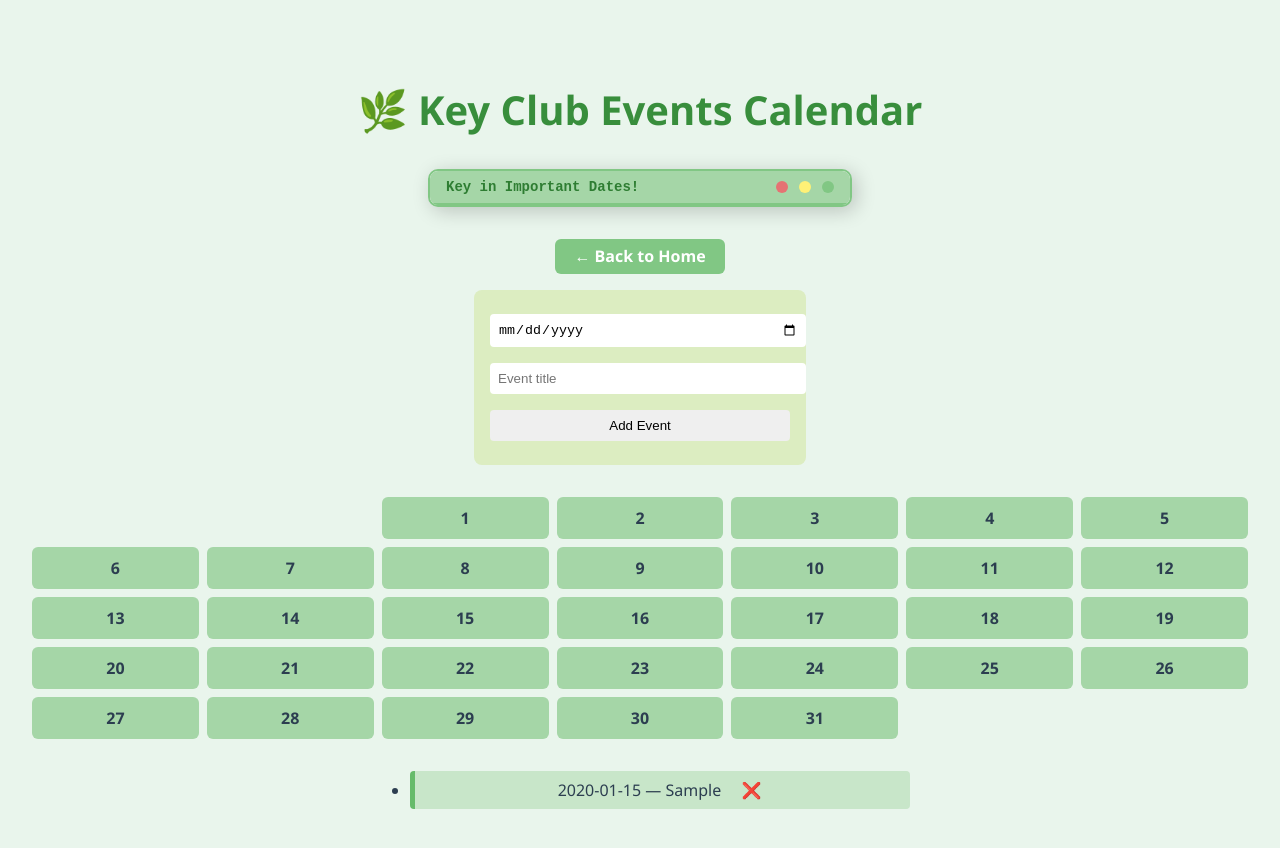
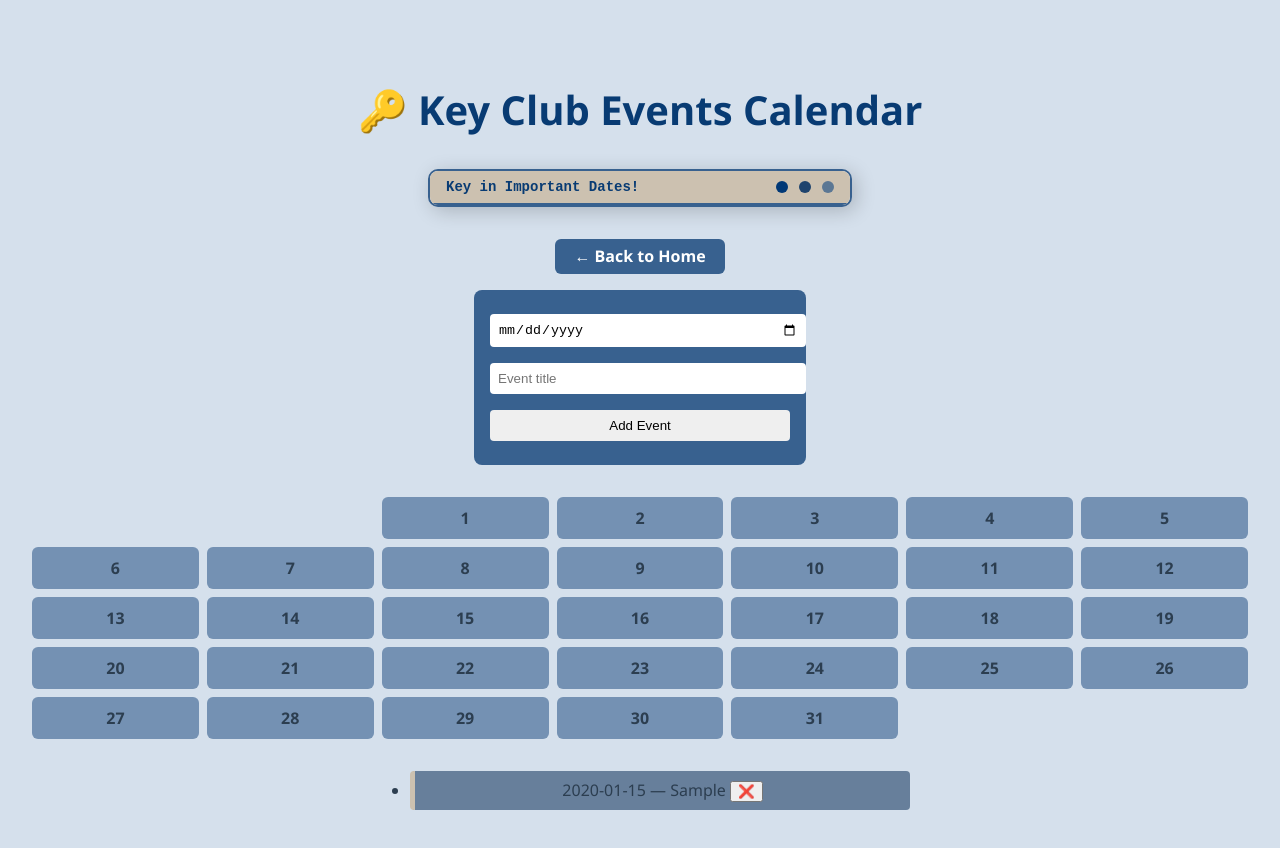
Before and after one commit to moongirl-forever/my-node-app, a website: page public/calendar.html in a window 1280 px wide. Both pictures are taken after typing "2020-01-15", "Sample" into the empty fields and a click on the button "Add Event". Drawn offline with Linux system fonts and the light colour scheme.

Commit message:
Changed the style of website to match with colors of key club logo

```diff
--- a/public/calendar.html
+++ b/public/calendar.html
@@ -6,7 +6,7 @@
   <link rel="stylesheet" href="styles.css" />
   <style>
     body {
-      background-color: #e9f5ec;
+      background-color: #D5E0EC;
       font-family: 'Segoe UI', sans-serif;
       color: #2c3e50;
       padding: 2rem;
@@ -14,7 +14,7 @@
 
     h1 {
       text-align: center;
-      color: #388e3c;
+      color: #083B73;
     }
 
     .calendar-container {
@@ -25,7 +25,7 @@
     }
 
     .day {
-      background-color: #a5d6a7;
+      background-color: #7491b3;
       padding: 10px;
       border-radius: 6px;
       text-align: center;
@@ -33,7 +33,7 @@
     }
 
     .event-form {
-      background-color: #dcedc1;
+      background-color: #38618F;
       padding: 1rem;
       border-radius: 8px;
       max-width: 300px;
@@ -55,10 +55,10 @@
     }
 
     .event-list li {
-      background: #c8e6c9;
+      background: #677f9b;
       margin: 0.5rem 0;
       padding: 0.5rem;
-      border-left: 5px solid #66bb6a;
+      border-left: 5px solid #ccc1b0;
       border-radius: 4px;
     }
   </style>
@@ -66,7 +66,7 @@
 <body>
 
 
-  <h1>🌿 Key Club Events Calendar</h1>
+  <h1>🔑 Key Club Events Calendar</h1>
   <div class="window-frame">
   <div class="title-bar">
     <span class="title">Key in Important Dates!</span>
--- a/public/styles.css
+++ b/public/styles.css
@@ -1,14 +1,14 @@
 body {
     font-family: 'Verdana', sans-serif;
-    background-color: #e6f5e6; /* very light green */
-    color: #2d4f2f; /* deep forest green for text */
+    background-color: #e6f5e6;
+    color: #083B73;
     text-align: center;
     margin: 0;
     padding: 0;
 }
 
 h1 {
-    color: #1e5631; /* rich green tone */
+    color: #083B73;
     margin-top: 50px;
     font-size: 2.5em;
 }
@@ -19,18 +19,18 @@ h1 {
 
 img {
     border-radius: 12px;
-    box-shadow: 0 4px 10px rgba(0, 100, 0, 0.3);
+    box-shadow: 0 4px 10px rgba(4, 1, 48, 0.3);
     width: 400px;
 }
 
 a {
-    color: #3b7a57;
+    color: #38618F;
     text-decoration: none;
 }
 
 a:hover {
     text-decoration: underline;
-    color: #1c4e3f;
+    color: #182a3f;
 }
 
 .window-frame {
@@ -51,7 +51,7 @@ a:hover {
     padding: 6px 10px;
     font-family: 'Courier New', monospace;
     font-size: 14px;
-    color: #2d4f2f;
+    color: #083B73;
     border-bottom: 1px solid #aaa;
 }
 
@@ -85,7 +85,7 @@ a:hover {
 }
 
 .nav-btn {
-    background-color: #3b7a57;
+    background-color: #38618F;
     color: white;
     padding: 12px 18px;
     border: none;
@@ -96,13 +96,13 @@ a:hover {
 }
 
 .nav-btn:hover {
-    background-color: #2e5c44;
+    background-color: #083B73;
 }
 
 #click-counter {
     margin-top: 20px;
     font-size: 18px;
-    color: #2d4f2f;
+    color: #083B73;
     font-weight: bold;
 }
 
@@ -111,7 +111,7 @@ a:hover {
   top: 20px;
   left: 50%;
   transform: translateX(-50%);
-  background-color: #81c784;
+  background-color: #083B73;
   color: white;
   padding: 12px 24px;
   border-radius: 8px;
@@ -131,7 +131,7 @@ a:hover {
 }
 
 .back-button {
-  background-color: #81c784;
+  background-color: #38618F;
   color: white;
   padding: 0.4rem 1.2rem;
   border: none;
@@ -144,7 +144,7 @@ a:hover {
 }
 
 .back-button:hover {
-  background-color: #66bb6a;
+  background-color: #2f5179;
 }
 
 .button-container {
@@ -153,7 +153,7 @@ a:hover {
 
 .window-frame {
   background-color: #fff;
-  border: 2px solid #81c784;
+  border: 2px solid #38618F;
   border-radius: 10px;
   max-width: 800px;
   margin: 2rem auto;
@@ -165,14 +165,14 @@ a:hover {
   display: flex;
   justify-content: space-between;
   align-items: center;
-  background-color: #a5d6a7;
+  background-color: #CCC1B0;
   padding: 0.5rem 1rem;
   font-weight: bold;
-  border-bottom: 2px solid #81c784;
+  border-bottom: 2px solid #38618F;
 }
 
 .title-bar .title {
-  color: #2e7d32;
+  color: #083B73;
 }
 
 .buttons .btn {
@@ -184,19 +184,6 @@ a:hover {
   background-color: #c8e6c9;
 }
 
-.buttons .close { background-color: #e57373; }
-.buttons .minimize { background-color: #fff176; }
-.buttons .maximize { background-color: #81c784; }
-
-.delete-btn {
-  background: transparent;
-  border: none;
-  color: #d32f2f;
-  font-size: 1rem;
-  margin-left: 10px;
-  cursor: pointer;
-}
-
-.delete-btn:hover {
-  color: #b71c1c;
-}
+.buttons .close { background-color: #003876; }
+.buttons .minimize { background-color: #1e436d; }
+.buttons .maximize { background-color: #5b7794; }
```
Also changed, not shown: public/events.html (+11 -11 lines), public/index.html (+3 -3 lines), public/morning-signups.html (+10 -10 lines).
